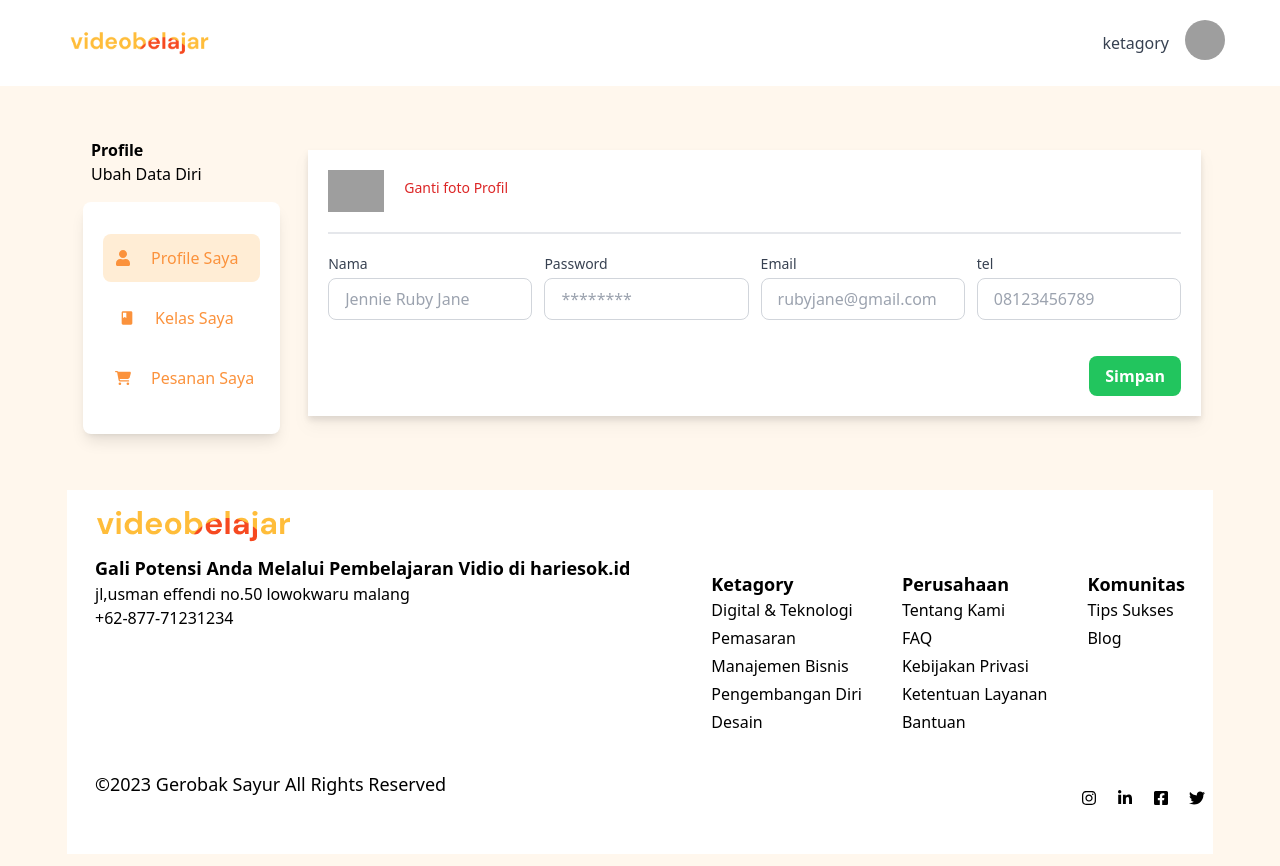
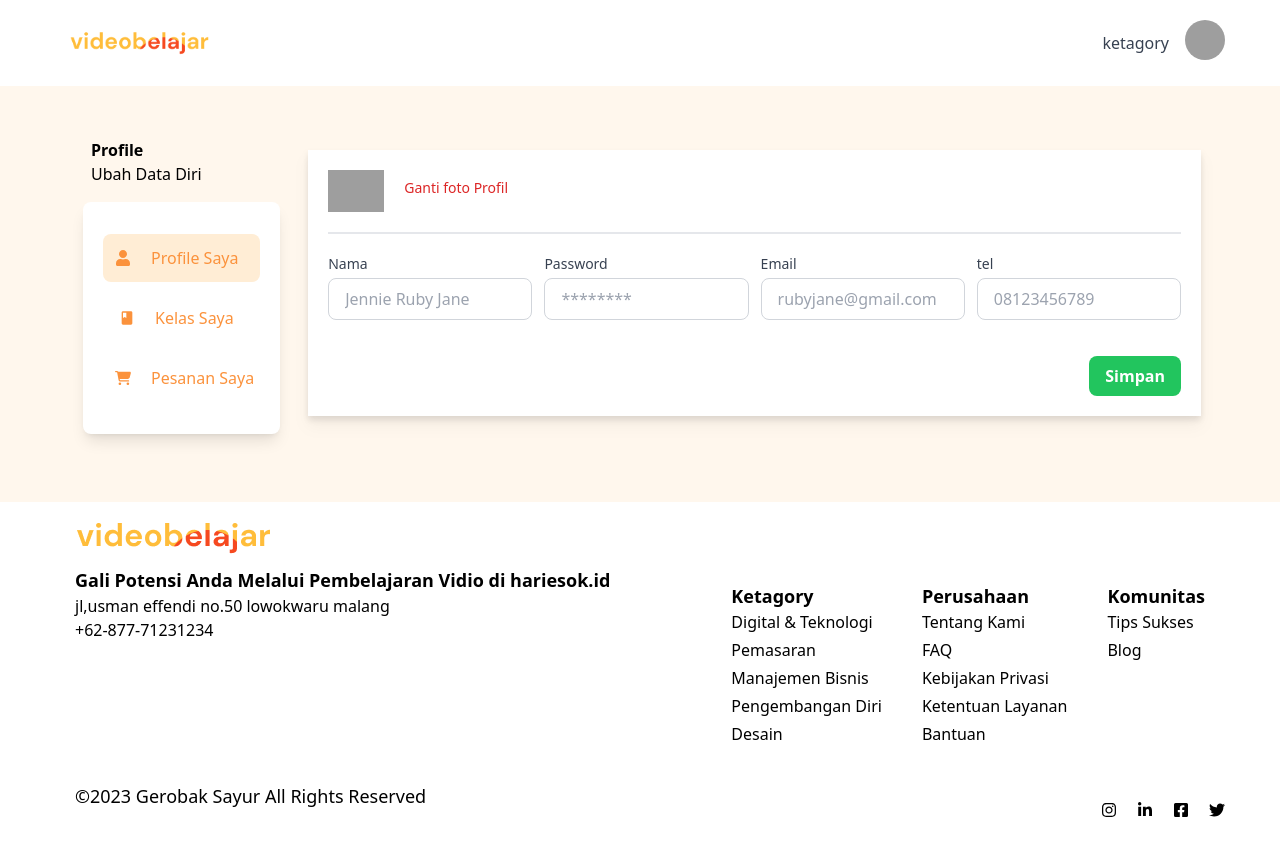
Before and after one commit to Franky1234567/Vidio-Belajar, a React (Vite) app: page /profile in a window 1280 px wide. Built offline with nearby package versions, Linux system fonts and the light colour scheme; grey boxes are pictures that could not be loaded.

Commit message:
perbaikan footer profile

```diff
--- a/src/Pages/Profile.jsx
+++ b/src/Pages/Profile.jsx
@@ -5,8 +5,8 @@ const Profile = () => {
         <>
             <div className="max-w-[1170px] mx-auto w-full p-3 ">
                 <CardSideSaya />
-                <Footer />
             </div>
+            <Footer />
         </>
     )
 };
```
